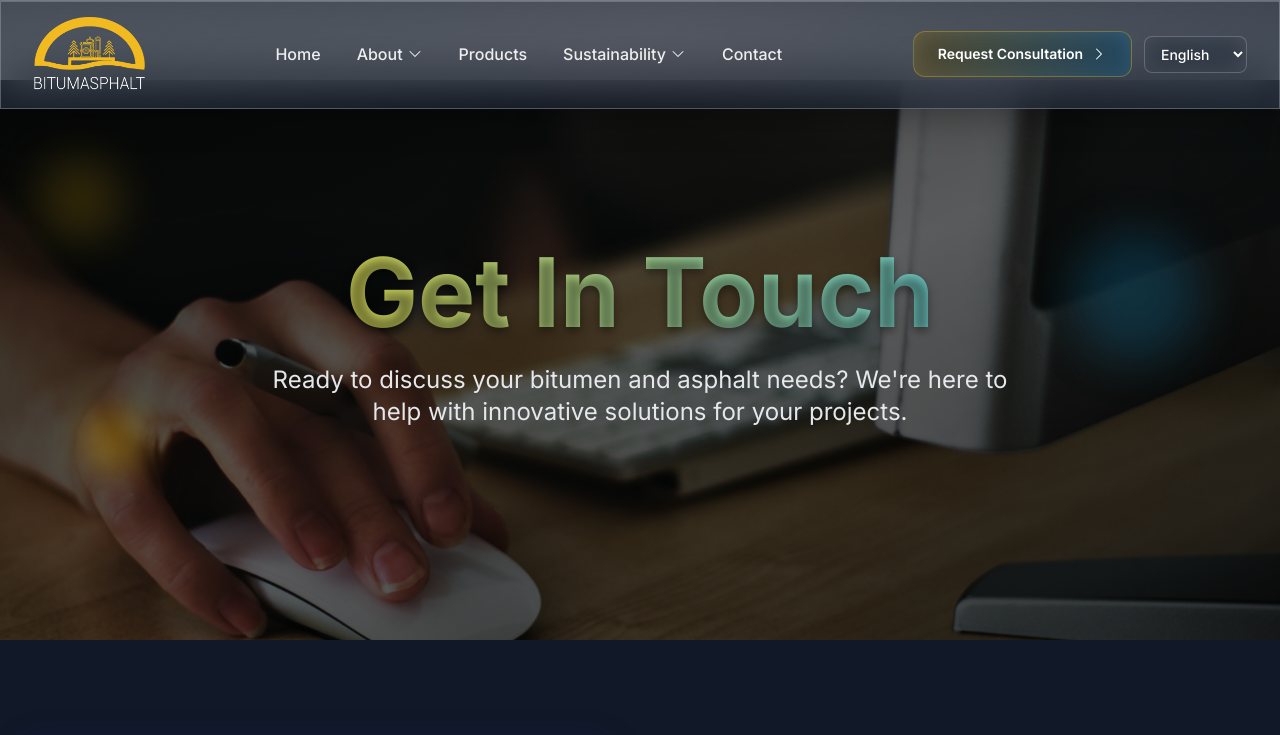
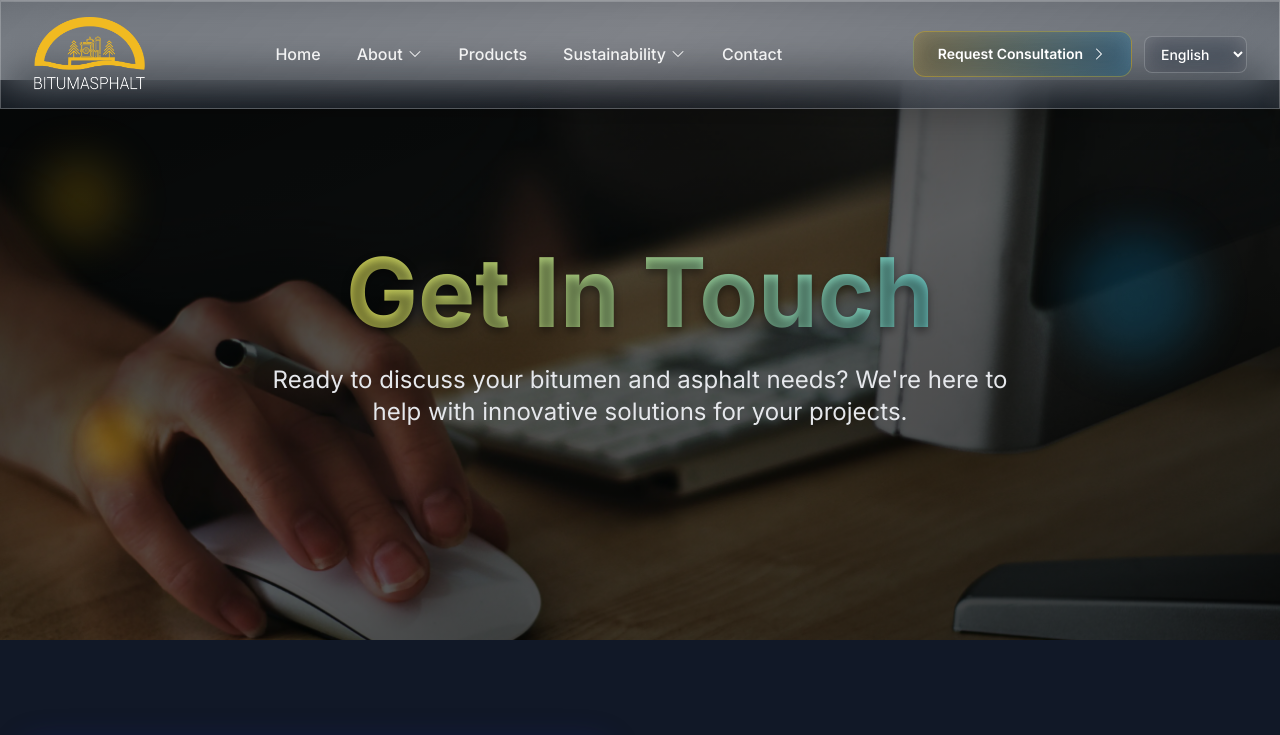
Before and after one commit to dejpa/bitumpro, a Next.js app: page /en/contact in a window 1280 px wide. Shown: the top 735 px of the page. Built offline with nearby package versions, Linux system fonts and the light colour scheme.

Commit message:
update header css

```diff
--- a/src/app/components/Header.tsx
+++ b/src/app/components/Header.tsx
@@ -47,12 +47,12 @@ export default function Header() {
 
 
     return (
-        <header className="w-full bg-gray-800/80 backdrop-blur-2xl border-b border-white/20 fixed z-50 top-0 left-0 right-0 shadow-2xl" style={{
-            background: 'linear-gradient(135deg, rgba(31, 41, 55, 0.75) 0%, rgba(17, 24, 39, 0.65) 50%, rgba(31, 41, 55, 0.8) 100%)',
+        <header className="w-full bg-gray-800/60 backdrop-blur-2xl border-b border-white/20 fixed z-50 top-0 left-0 right-0 shadow-2xl" style={{
+            background: 'linear-gradient(135deg, rgba(31, 41, 55, 0.5) 0%, rgba(17, 24, 39, 0.4) 50%, rgba(31, 41, 55, 0.55) 100%)',
             backdropFilter: 'blur(25px) saturate(180%)',
             WebkitBackdropFilter: 'blur(25px) saturate(180%)',
             border: '1px solid rgba(255, 255, 255, 0.25)',
-            boxShadow: '0 8px 32px rgba(0, 0, 0, 0.3), inset 0 1px 0 rgba(255, 255, 255, 0.2)'
+            boxShadow: '0 8px 32px rgba(0, 0, 0, 0.2), inset 0 1px 0 rgba(255, 255, 255, 0.2)'
         }}>
             <div className="relative flex justify-between items-center px-4 lg:px-8 py-4">
                 {/* لوگو */}
```
